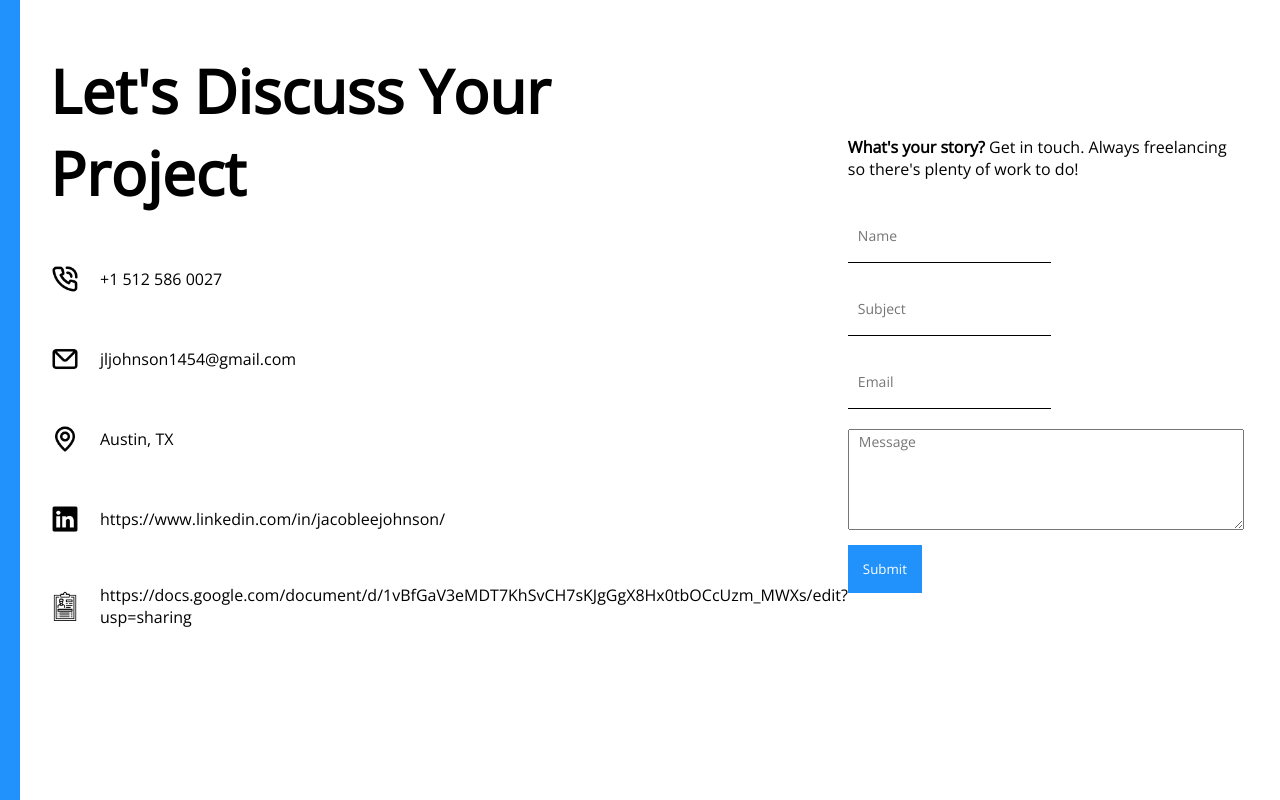
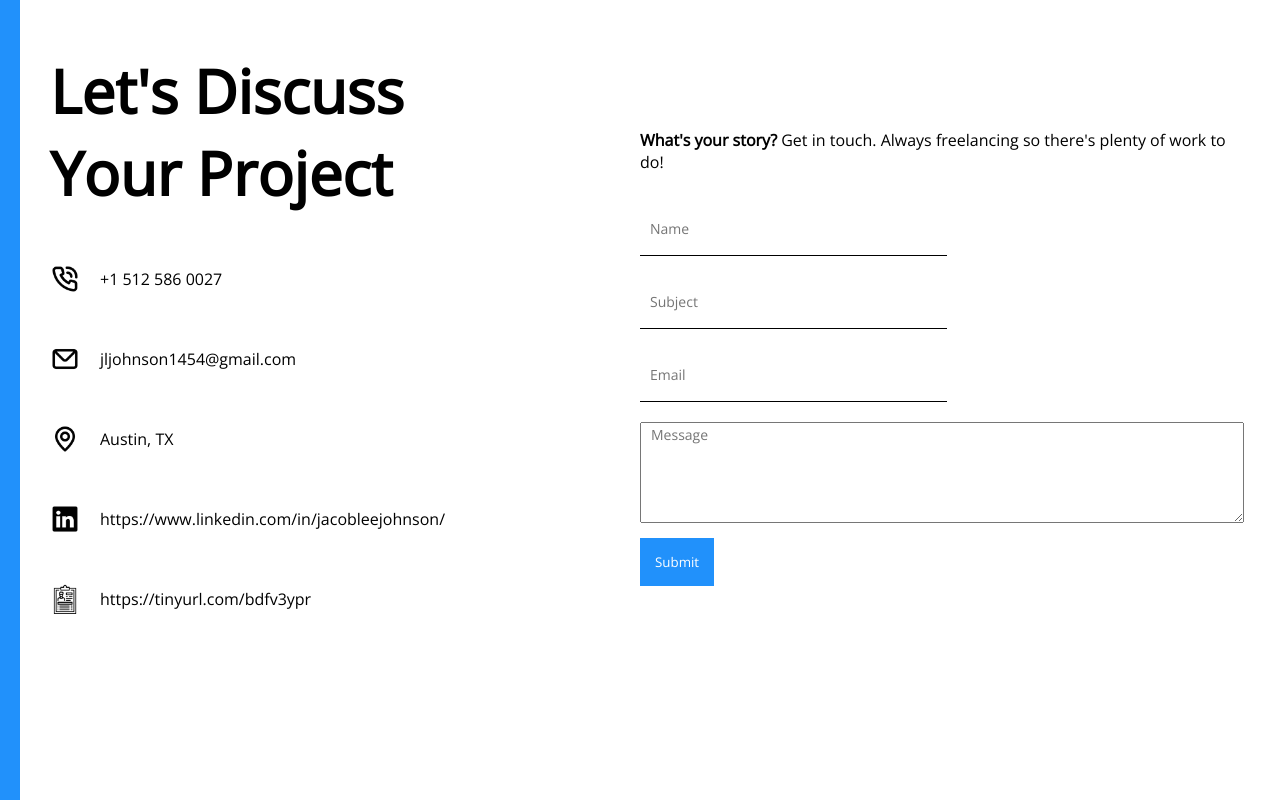
Before and after one commit to jljohnson1454/My-Portfolio-2022, a React (Create React App) app: page / in a window 1280 px wide. Shown: the part 2580-3380 px from the top of the page. Built offline with nearby package versions, Linux system fonts and the light colour scheme; a web font is replaced by a local one.

Commit message:
added tiny link

```diff
--- a/src/components/contact/Contact.jsx
+++ b/src/components/contact/Contact.jsx
@@ -72,7 +72,7 @@ const Contact = () => {
                     alt=""
                     className="c-icon"
                     />
-                    https://docs.google.com/document/d/1vBfGaV3eMDT7KhSvCH7sKJgGgX8Hx0tbOCcUzm_MWXs/edit?usp=sharing
+                    https://tinyurl.com/bdfv3ypr
                 </div>
 
             </div>
```
